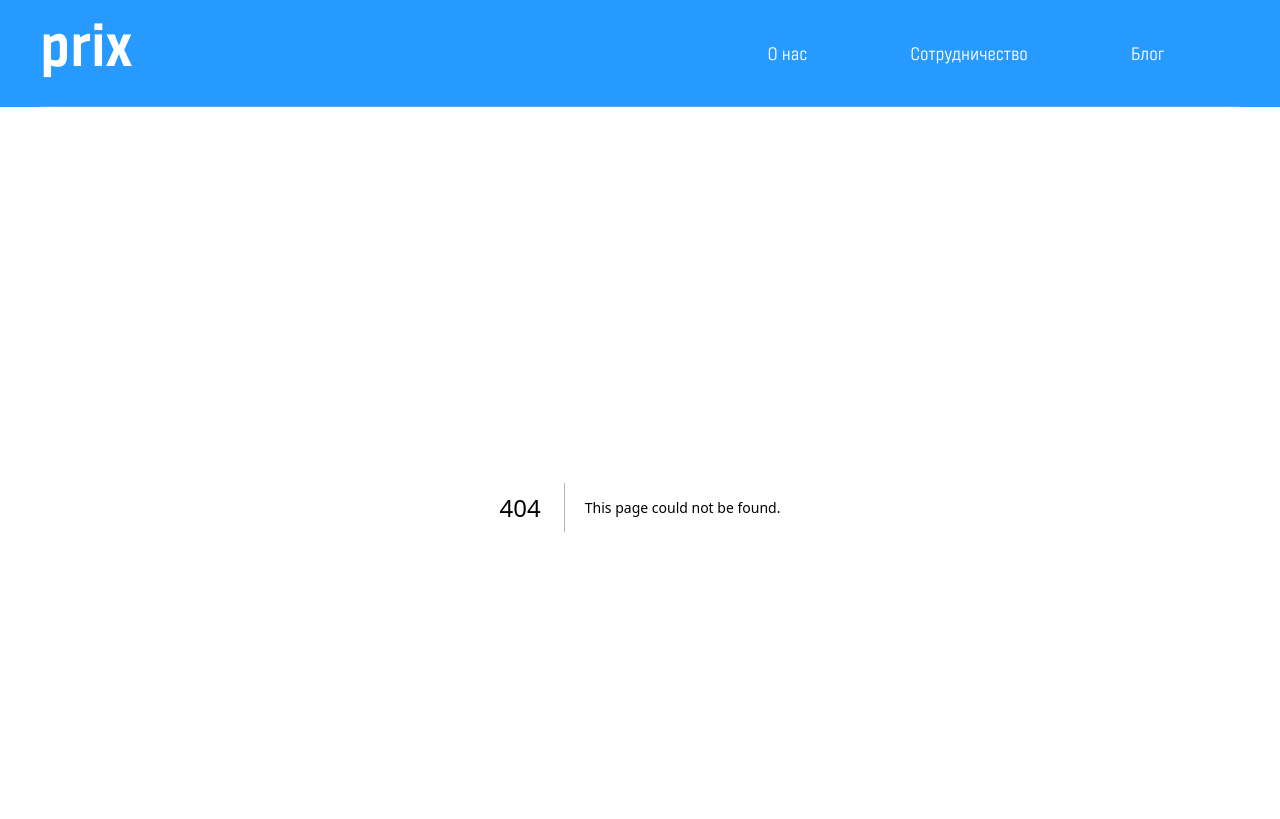
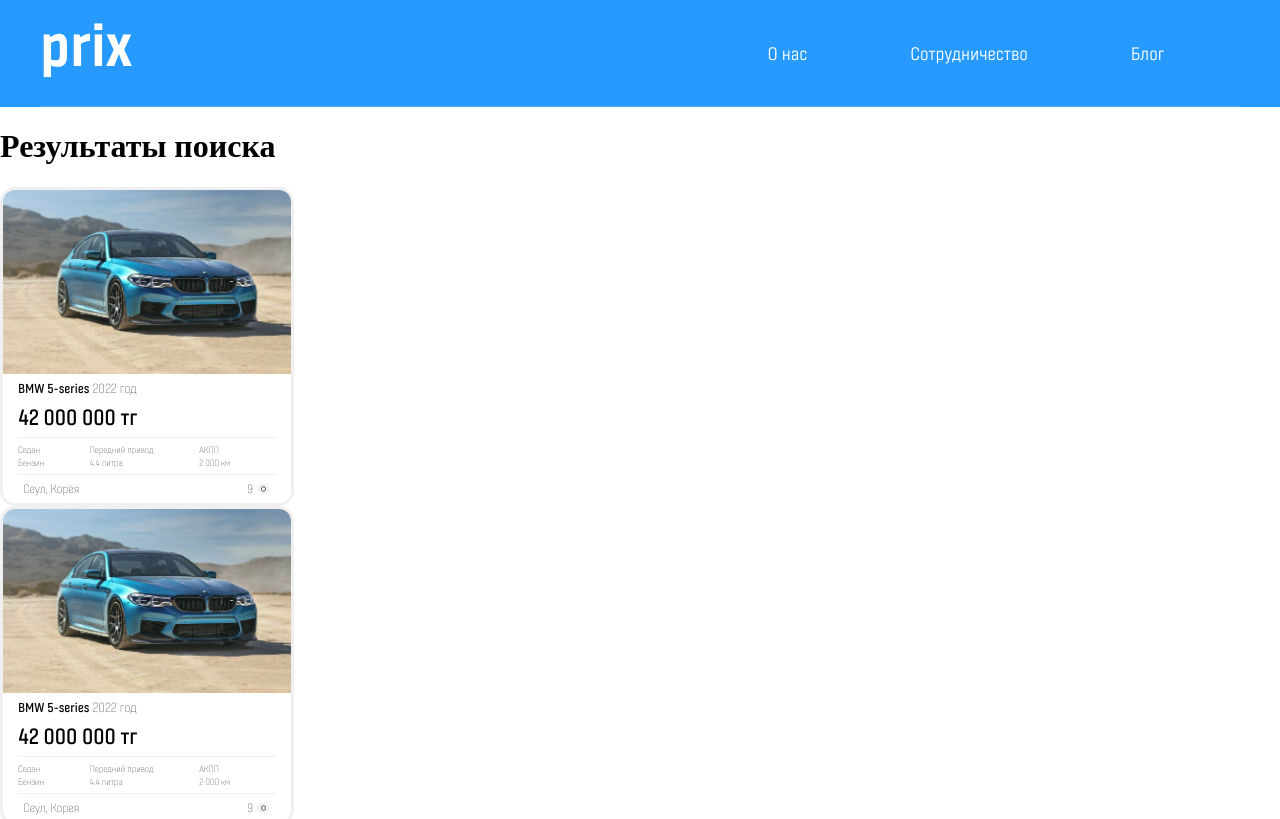
Before and after one commit to prix-group/prix_market, a Next.js app: page /market in a window 1280 px wide. Before the commit this address had no page. Shown: the top 819 px of the page. Built offline with nearby package versions, Linux system fonts and the light colour scheme.

Commit message:
feature: car card structure, markup and styles

```diff
--- /dev/null
+++ b/src/components/CarCard/index.tsx
@@ -0,0 +1,62 @@
+import styles from './styles.module.scss';
+import viewIcon from '../../../public/images/view-icon.svg';
+import { FC } from 'react';
+
+interface ICarCard {
+  image: object;
+  make: string;
+  model: string;
+  year: number;
+  specs: {
+    type: string;
+    drive: string;
+    gearbox: string;
+    fuel: string;
+    volume: string;
+    mileage: string;
+  };
+  price: string;
+  location: string;
+}
+
+export const CarCard: FC<ICarCard> = ({
+  image,
+  make,
+  model,
+  year,
+  specs,
+  price,
+  location,
+}) => {
+  return (
+    <>
+      <div className={styles['card']}>
+        <div className={styles['image-container']}>
+          <img className={styles['image']} src={image.src} alt={''} />
+        </div>
+        <div className={styles['car-info']}>
+          <p className={styles['car-info__title']}>
+            {make} {model}
+            <span className={styles['car-info__age']}> {year} год</span>
+          </p>
+          <p className={styles['car-info__price']}>{price} тг</p>
+          <div className={styles['car-info__specs']}>
+            <p className={styles['car-info__spec']}>{specs.type}</p>
+            <p className={styles['car-info__spec']}>{specs.drive}</p>
+            <p className={styles['car-info__spec']}>{specs.gearbox}</p>
+            <p className={styles['car-info__spec']}>{specs.fuel}</p>
+            <p className={styles['car-info__spec']}>{specs.volume}</p>
+            <p className={styles['car-info__spec']}>{specs.mileage}</p>
+          </div>
+          <div className={styles['car-info__secondary']}>
+            <p className={styles['car-info__location']}>{location}</p>
+            <div className={styles['car-info__views']}>
+              <span className={styles['car-info__counter']}>9</span>
+              <img className={styles['car-info__views-icon']} src={viewIcon.src} alt={'view icon'}/>
+            </div>
+          </div>
+        </div>
+      </div>
+    </>
+  );
+};
--- /dev/null
+++ b/src/components/CarCard/styles.module.scss
@@ -0,0 +1,99 @@
+@import "../../styles/colors";
+
+.card {
+  width: 294px;
+  max-height: 400px;
+  overflow: hidden;
+
+  border: 3px solid rgb(240, 240, 240);
+  box-sizing: border-box;
+  border-radius: 15px;
+
+  display: flex;
+  flex-direction: column;
+
+  font-family: Fester, Inter, sans-serif;
+
+  transition: all .2s ease-in-out;
+
+  &:hover {
+    scale: 1.002;
+    filter: brightness(.8);
+  }
+}
+
+.image-container {
+  height: 50%;
+  width: 100%;
+  display: flex;
+}
+
+.image {
+  width: 100%;
+  object-fit: cover;
+}
+
+.car-info {
+  margin: 0;
+  padding: 5px 15px;
+
+  &__title {
+    font-size: 13px;
+    font-weight: 600;
+    margin: 0 0 3px;
+  }
+
+  &__age {
+    font-weight: 200;
+  }
+
+  &__price {
+    font-size: 22px;
+    font-weight: 600;
+    margin: 0;
+  }
+
+  &__specs {
+    display: grid;
+    grid-template-columns: repeat(3, auto);
+    grid-template-rows: repeat(2, 1fr);
+
+    font-size: 9px;
+    font-weight: 200;
+
+    margin: 5px 0;
+    padding: 5px 0;
+
+    border-top: 1px solid $light-gray-posts;
+    border-bottom: 1px solid $light-gray-posts;
+  }
+
+  &__spec {
+    margin: 0;
+  }
+
+  &__secondary {
+    display: flex;
+    justify-content: space-between;
+    align-items: center;
+
+    position: relative;
+
+    font-size: 12px;
+    font-weight: 200;
+    padding: 0 5px;
+  }
+
+  &__location {
+    margin: 0;
+  }
+
+  &__views {
+    display: flex;
+  }
+
+  &__views-icon {
+    width: 15px;
+    margin-left: 3px;
+  }
+}
--- /dev/null
+++ b/src/components/Marketplace/constants.ts
@@ -0,0 +1,55 @@
+import bmwPic from '../../../public/images/bmwf90m5.jpg'
+
+export const carsData = [
+  {
+    image: bmwPic,
+    make: 'BMW',
+    model: '5-series',
+    year: 2022,
+    price: '42 000 000',
+    specs: {
+      type: 'Седан',
+      drive: 'Передний привод',
+      gearbox: 'АКПП',
+      fuel: 'Бензин',
+      volume: '4.4 литра',
+      mileage: '2 000 км',
+    },
+    location: 'Сеул, Корея',
+    id: '1',
+  },
+  {
+    image: bmwPic,
+    make: 'BMW',
+    model: '5-series',
+    year: 2022,
+    price: '42 000 000',
+    specs: {
+      type: 'Седан',
+      drive: 'Передний привод',
+      gearbox: 'АКПП',
+      fuel: 'Бензин',
+      volume: '4.4 литра',
+      mileage: '2 000 км',
+    },
+    location: 'Сеул, Корея',
+    id: '2',
+  },
+  {
+    image: bmwPic,
+    make: 'BMW',
+    model: '5-series',
+    year: 2022,
+    price: '42 000 000',
+    specs: {
+      type: 'Седан',
+      drive: 'Передний привод',
+      gearbox: 'АКПП',
+      fuel: 'Бензин',
+      volume: '4.4 литра',
+      mileage: '2 000 км',
+    },
+    location: 'Сеул, Корея',
+    id: '3',
+  },
+];
--- /dev/null
+++ b/src/components/Marketplace/index.tsx
@@ -0,0 +1,34 @@
+import styles from './styles.module.scss';
+import { CarCard } from '@components/CarCard';
+import Link from 'next/link';
+import {carsData} from "@components/Marketplace/constants";
+
+export const Marketplace = () => {
+  return (
+    <div className={styles['marketplace']}>
+      <div className={styles['wrapper']}>
+        <h1 className={styles['marketplace__title']}>Результаты поиска</h1>
+        <div className={styles['markeplace__content']}>
+          <div className={styles['marketplace__filter']}></div>
+          <div className={styles['marketplace__grid']}>
+            {carsData.map((item) => {
+              return (
+                <Link href={'#'} className={styles['marketplace__link']} key={item.id}>
+                  <CarCard
+                    image={item.image}
+                    make={item.make}
+                    model={item.model}
+                    year={item.year}
+                    specs={item.specs}
+                    price={item.price}
+                    location={item.location}
+                  />
+                </Link>
+              );
+            })}
+          </div>
+        </div>
+      </div>
+    </div>
+  );
+};
--- /dev/null
+++ b/src/components/Marketplace/styles.module.scss
@@ -0,0 +1,11 @@
+@import "../../styles/colors";
+
+.marketplace {
+
+
+
+  &__link {
+    text-decoration: none;
+    color: $black
+  }
+}
--- /dev/null
+++ b/src/pages/market/index.tsx
@@ -0,0 +1,9 @@
+import { Marketplace } from '@components/Marketplace';
+
+export default function Home() {
+  return (
+    <>
+      <Marketplace />
+    </>
+  );
+}
```
Also changed, not shown: public/images/view-icon.svg (added).
